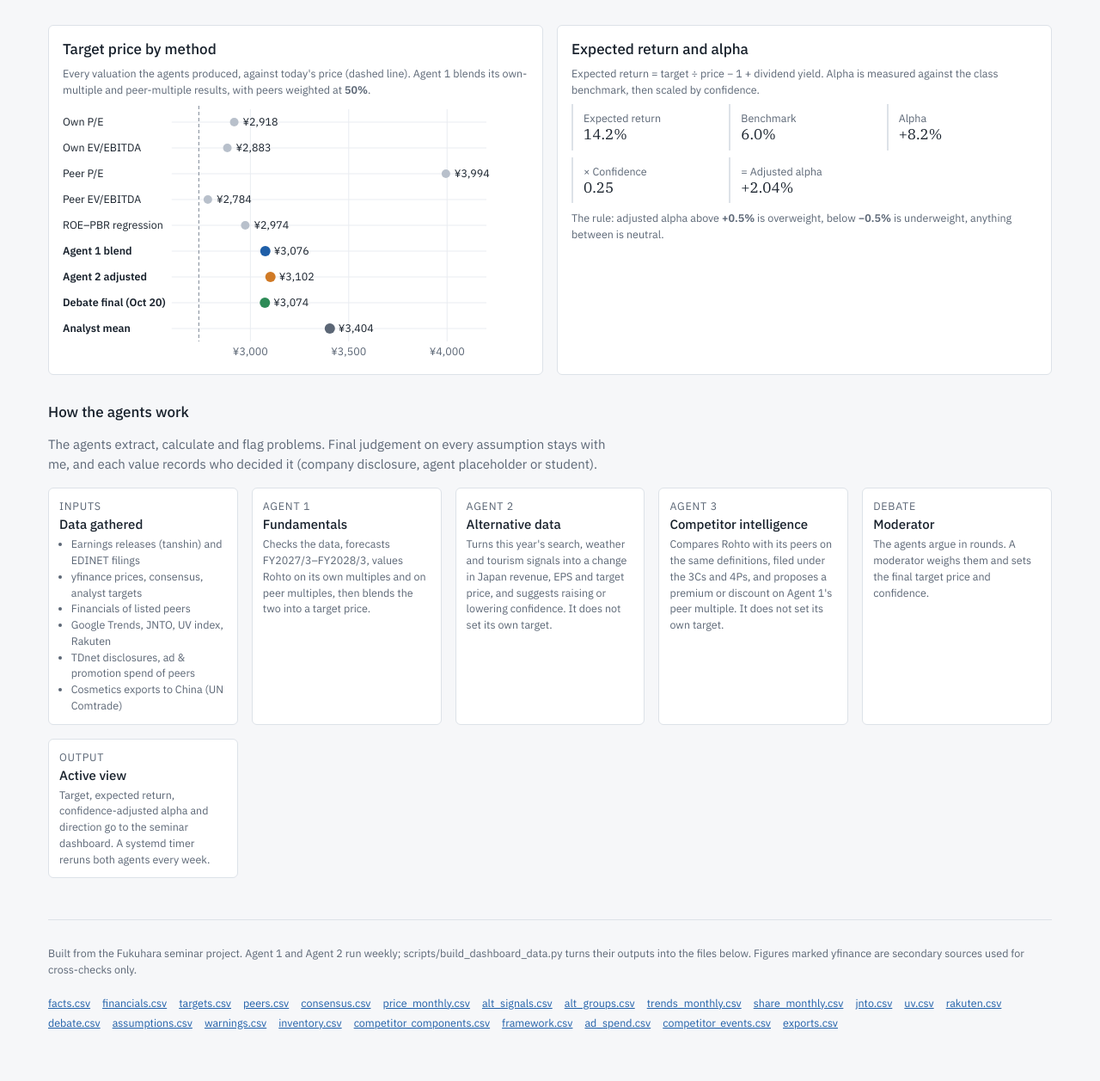
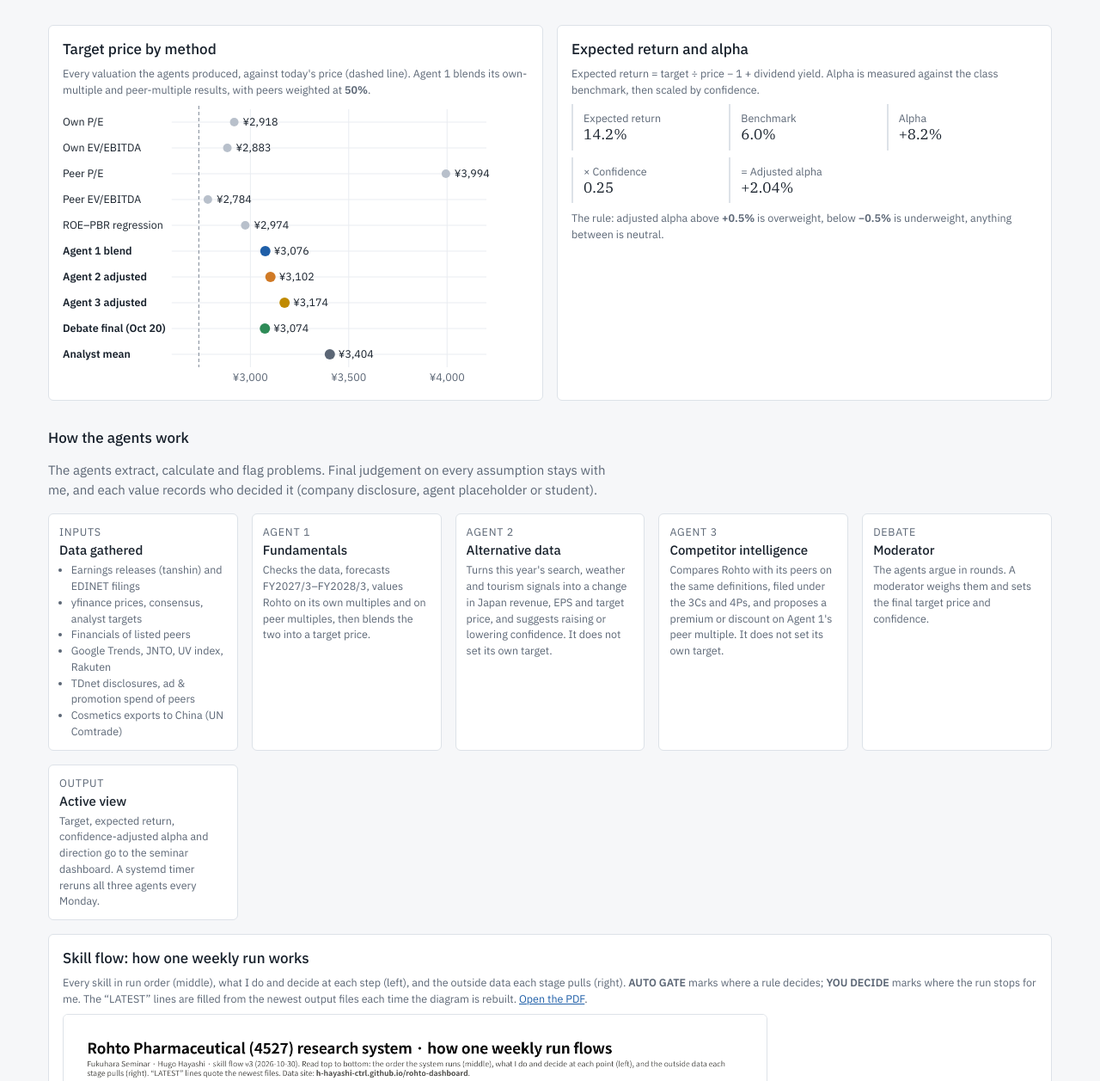
Before and after one commit to h-hayashi-ctrl/rohto-dashboard, a plain HTML site: page index.html in a window 1280 px wide. Shown: the part 486-1743 px from the top of the page at 86% size. Drawn offline with nearby package versions, Linux system fonts and the light colour scheme.

Commit message:
Update dashboard data 2026-10-30

```diff
--- a/data/targets.csv
+++ b/data/targets.csv
@@ -6,5 +6,6 @@
 ROE–PBR regression,Agent 1 · peer multiple,2974
 Agent 1 blend,Agent 1 result,3076
 Agent 2 adjusted,Agent 2 result,3102
+Agent 3 adjusted,Agent 3 result,3174
 Debate final (Oct 20),Debate,3074
 Analyst mean,Market,3404
--- a/index.html
+++ b/index.html
@@ -255,7 +255,12 @@
         <div class="rx-step"><span class="rx-step-k">Agent 2</span><h4>Alternative data</h4><p>Turns this year's search, weather and tourism signals into a change in Japan revenue, EPS and target price, and suggests raising or lowering confidence. It does not set its own target.</p></div>
         <div class="rx-step"><span class="rx-step-k">Agent 3</span><h4>Competitor intelligence</h4><p>Compares Rohto with its peers on the same definitions, filed under the 3Cs and 4Ps, and proposes a premium or discount on Agent 1's peer multiple. It does not set its own target.</p></div>
         <div class="rx-step"><span class="rx-step-k">Debate</span><h4>Moderator</h4><p>The agents argue in rounds. A moderator weighs them and sets the final target price and confidence.</p></div>
-        <div class="rx-step"><span class="rx-step-k">Output</span><h4>Active view</h4><p>Target, expected return, confidence-adjusted alpha and direction go to the seminar dashboard. A systemd timer reruns both agents every week.</p></div>
+        <div class="rx-step"><span class="rx-step-k">Output</span><h4>Active view</h4><p>Target, expected return, confidence-adjusted alpha and direction go to the seminar dashboard. A systemd timer reruns all three agents every Monday.</p></div>
+      </div>
+          <div class="rx-card">
+        <h3>Skill flow: how one weekly run works</h3>
+        <p>Every skill in run order (middle), what I do and decide at each step (left), and the outside data each stage pulls (right). <b>AUTO GATE</b> marks where a rule decides; <b>YOU DECIDE</b> marks where the run stops for me. The “LATEST” lines are filled from the newest output files each time the diagram is rebuilt. <a href="skill_flow.pdf">Open the PDF</a>.</p>
+        <a href="skill_flow.png" target="_blank" rel="noopener"><img src="skill_flow.png" alt="Skill flow diagram: stages 0 to 7 of the weekly run, from data collection through checks, the three agents, the debate and publishing" style="width:100%;max-width:820px;height:auto;display:block;border:1px solid var(--color-border-line);border-radius:var(--cds-radius);background:#fff" loading="lazy"></a>
       </div>
     </section>
   </section>
@@ -839,7 +844,7 @@
   if (R.wait(node, ['targets', 'facts'])) return;
   node.replaceChildren();
   const price = +R.fact('facts', { section: 'headline', metric: 'price' }).value;
-  const color = (g) => (g.startsWith('Agent 1 ·') ? 'var(--cds-chart-muted)' : g === 'Agent 1 result' ? R.C(0) : g === 'Agent 2 result' ? R.C(1) : g === 'Debate' ? R.C(2) : 'var(--color-fg-muted)');
+  const color = (g) => (g.startsWith('Agent 1 ·') ? 'var(--cds-chart-muted)' : g === 'Agent 1 result' ? R.C(0) : g === 'Agent 2 result' ? R.C(1) : g === 'Agent 3 result' ? R.C(3) : g === 'Debate' ? R.C(2) : 'var(--color-fg-muted)');
   const items = R.rows('targets').map((r) => ({ label: r.method, value: +r.target_price, color: color(r.group), strong: !r.group.includes('·'), group: r.group }));
   R.hbars(node, { items, dots: true, fmt: R.F.yen, refs: [{ value: price }], row: 30,
     tip: (d) => [{ name: d.group, value: R.F.yen(d.value) }, { name: 'vs price', value: R.F.spct(d.value / price - 1) }] });
```
Also changed, not shown: skill_flow.png (added), 1 other file.
